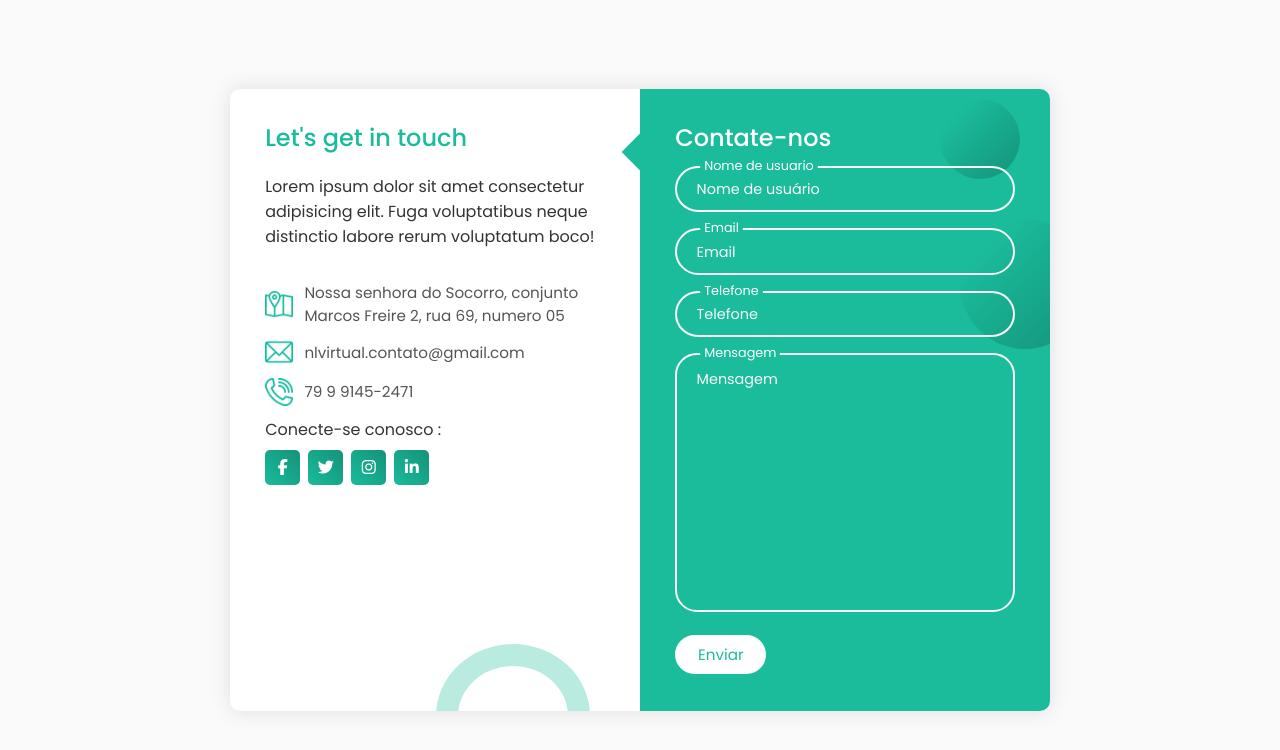
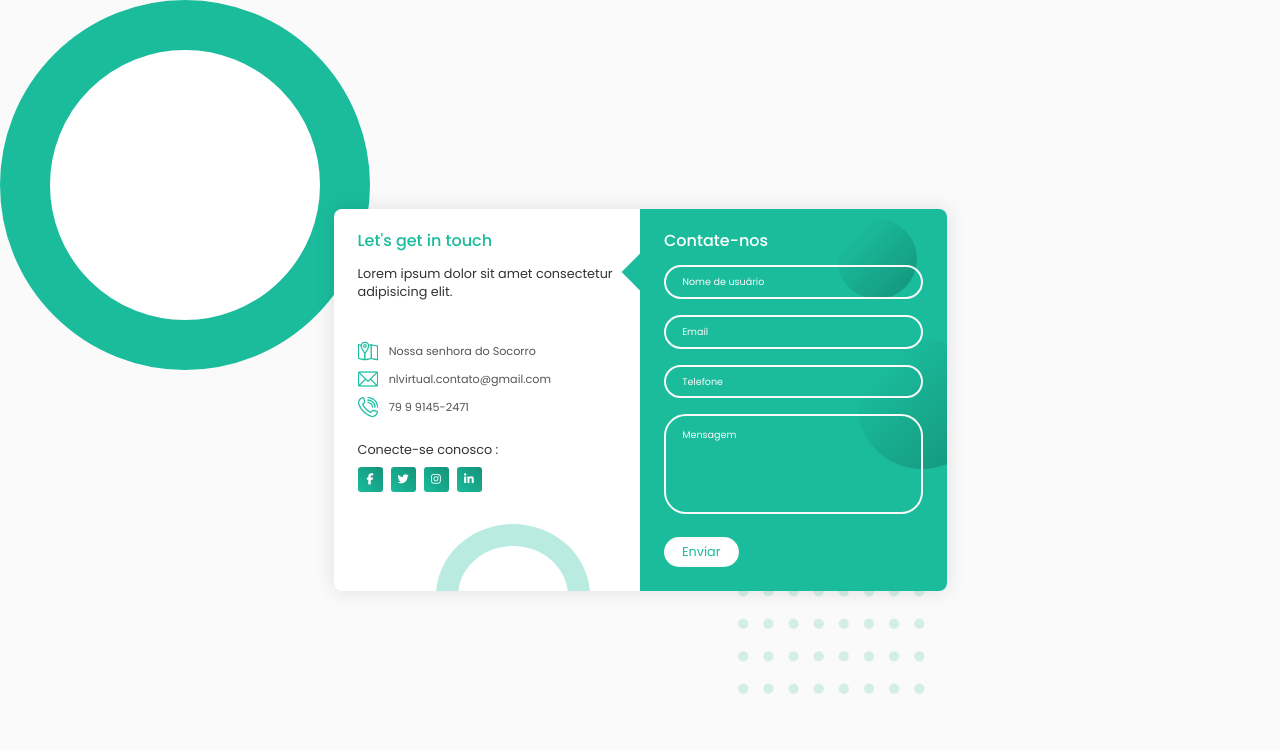
Before and after one commit to bruno-labs/formulario-bonitinho, a plain HTML site: page index.html in a window 1280 px wide. Drawn offline with Linux system fonts and the light colour scheme.

Commit message:
Ajustes finos no completos

```diff
--- a/index.html
+++ b/index.html
@@ -16,13 +16,13 @@
                 <div class="contact-info">
                     <h3 class="title">Let's get in touch</h3>
                     <p class="text">
-                        Lorem ipsum dolor sit amet consectetur adipisicing elit. Fuga voluptatibus neque distinctio labore rerum voluptatum boco!
+                        Lorem ipsum dolor sit amet consectetur adipisicing elit.
                     </p>
 
                     <div class="info">
                         <div class="information">
                             <img src="./img/location.png" alt="icone de localização/" srcset="" class="icon">
-                            <p>Nossa senhora do Socorro, conjunto Marcos Freire 2, rua 69, numero 05</p>
+                            <p>Nossa senhora do Socorro</p>
                         </div>
                         <div class="information">
                             <img src="./img/email.png" alt="icone de email" class="icon">
@@ -76,7 +76,7 @@
                         </div>
                         <div class="input-container textarea">
                             <textarea name="message" id="text-message" cols="30" rows="10" class="input"></textarea>
-                            <label for="message" id="label-message">Mensagem</label>
+                            <label for="message"  id="title-message">Mensagem</label>
                             <span class="input-title-span">Mensagem</span>
                         </div>
                         <input type="submit" value="Enviar" class="button" id="button">
--- a/style.css
+++ b/style.css
@@ -6,6 +6,10 @@
     box-sizing: border-box;
 }
 
+main{
+    width: 100%;
+    min-height: 100vh;
+}
 main, input, textarea {
     font-family: "Poppins", sans-serif;
 }
@@ -13,7 +17,7 @@ main, input, textarea {
 
 .container{
     position: relative;
-    width: 100%;
+    width: 100vw;
     min-height: 100vh;
     padding: 2rem;
     background-color: #fafafa;
@@ -21,13 +25,17 @@ main, input, textarea {
     display: flex;
     align-items: center;
     justify-content: center;
+
 }
+
+
 
 .form{
     width: 100%;
-    max-width: 820px;
+    max-width: 613px;
     background-color: #fff;
-    border-radius: 10px;
+    border-radius: 8px;
+    padding: 0;
     box-shadow: 0 0 20px 1px rgba(0, 0, 0, 0.1);
     z-index: 1000;
     overflow: hidden;
@@ -38,6 +46,7 @@ main, input, textarea {
 .contact-form {
     background-color: #1abc9c;
     position: relative;
+    padding: 0;
 }
 
 .circle{
@@ -74,12 +83,12 @@ main, input, textarea {
 }
 
 .icon{
-    width: 28px;
+    width: 20px;
     margin-right: 0.7rem;
 }
 
 form {
-    padding: 2.3rem 2.2rem;
+    padding: 1.5rem 1.5rem;
     z-index: 10;
     overflow: hidden;
     position: relative;
@@ -88,7 +97,7 @@ form {
 .title {
     color: #fff;
     font-weight: 500;
-    font-size: 1.5rem;
+    font-size: 1rem;
     line-height: 1;
     margin-bottom: 0.7rem;
 }
@@ -103,10 +112,10 @@ form {
     outline: none;
     border: 2px solid #fafafa;
     background: none;
-    padding: 0.6rem 1.2rem;
+    padding: 0.4rem 0.8rem;
     color: #fff;
     font-weight: 500;
-    font-size: 0.95rem;
+    font-size: 0.7rem;
     letter-spacing: 0.5px;
     border-radius: 25px;
     transition: 0.3s;
@@ -114,7 +123,7 @@ form {
 
 #text-message{
     padding: 0.8rem 1.2rem;
-    min-height: 150px;
+    height: 100px;
     border-radius: 22px;
     resize: none;
     overflow-y: auto;
@@ -125,25 +134,24 @@ form {
     top: 50%;
     left: 15px;
     transform: translateY(-50%);
-    padding: 0 0.4rem;
+    padding: 0.2rem;
+    border-radius: 5px;
     color: #fafafa;
-    font-size: 0.9rem;
+    background-color: #1abc9c;
+    font-size: 0.6rem;
     font-weight: 400;
     pointer-events: none;
     z-index: 1000;
     transition: 0.5s;
 }
 
-#label-message{
-    top: 1rem;
-    transform: translateY(0);
-}
+
 
 .button{
-    padding: 0.6rem 1.3rem;
+    padding: 0.4rem 1rem;
     background-color: #fff;
     border: 2px solid #fafafa;
-    font-size: 0.95rem;
+    font-size: 0.8rem;
     color: #1abc9c;
     line-height: 1;
     border-radius: 25px;
@@ -164,48 +172,31 @@ form {
     top: 0;
     left: 25px;
     transform: translateY(-50%);
-    font-size: 0.8rem;
-    padding: 0 0.4rem;
-    color:#fff;
+    font-size: 0.6rem;
+    padding: 0 0.1rem;
+    color: transparent;
     pointer-events: none;
     z-index: 500;
     padding: 0px 4px;
-    background-color: #1abc9c;
-
     border-radius: 10px;
 }
 
-/*
-    o que vem a seguir é desnecessario !
-    isso só serve para dar a ilusão de preenchimento do titulo na animação de subir para que a linha do input não fique muito perto do titulo.
-    pode ser resolvido com um padding e backgound no span.
+#title-message{
+    position: absolute;
+    top: 20px;
+}
 
-*/
-.input-title-span:before,
-.input-title-span:after{
-    content: "";
-    position: absolute;
-    width: 10%;
-    opacity: 1;
-    transition: 0.3s;
-    height: 5px;
-    background-color: transparent;
-    top: 50%;
+.input-container.focus #title-message{
+    top: 0;
+    left: 25px;
     transform: translateY(-50%);
 }
 
-.input-title-span:before{
-    left: 50%;
-}
-.input-title-span:after{
-    right: 50%;
-}
-
-.input-container .focus label{
+.input-container.focus label{
     top: 0;
     transform: translateY(-50%);
     left: 25px;
-    font-size: 0.8rem;
+    font-size: 0.6rem;
 }
 
 .input-container.focus span::before,
@@ -215,7 +206,7 @@ form {
 }
 
 .contact-info{
-    padding: 2.3rem 2.2rem;
+    padding: 1.5rem 1.5rem;
     position: relative;
 
 }
@@ -226,40 +217,55 @@ form {
 
 .text{
     color: #333;
-    margin: 1.5rem 0 2rem 0;
+    margin: 1rem 0 1rem 0;
+    font-size: 0.8rem;
+}
+
+.info{
+    padding: 1rem 0 1rem 0;
 }
 
 .information{
     display: flex;
     color: #555;
-    margin: 0.7rem 0;
+    margin: 0.5rem 0;
     align-items: center;
     font-size: 0.95rem;
+}
+.information p{
+    font-size: 0.7rem;
 }
 
 /* a classe icon ja foi tratada mais acima */
 
 .social-media p{
     color: #333;
+    font-size: 0.8rem;
 }
 .social-icons{
     display: flex;
     margin-top: 0.5rem;
 }
 .social-icons a{
-    width: 35px;
-    height: 35px;
-    border-radius: 5px;
+    width: 25px;
+    height: 25px;
+    border-radius: 3px;
     background: linear-gradient(45deg, #1abc9c, #149279);
     color: #fff;
-    text-align: center;
-    line-height: 35px;
+    display: flex;
+    align-items: center;
+    justify-content: center;
+    text-decoration: none;
     margin-right: 0.5rem;
     transition: 0.3s;
 }
 
 .social-icons a:hover{
     transform: scale(1.15);
+}
+
+.social-icons a i{
+    font-size: 0.7rem;
 }
 
 .contact-info:before{
@@ -277,32 +283,24 @@ form {
 .square{
     position: absolute;
     height: 400px;
-    top: 50px;
-    left: 50px;
+    top: 250px;
+    left: 400px;
     transform: translate(181%, 11%);
     opacity: 0.2;
 }
 
 .big-circle{
     position: absolute;
-    width: 500px;
+    width: 370px;
+    height: 370px;
     border-radius: 50%;
-    background: linear-gradient(to bottom, #1cd4af, #159b80);
-    bottom: 50%;
-    right: 50%;
-    transform: translate(-40%, 38%);
+    border: 50px solid #1abc9c;
+    background-color: #fff;
+    top: 0;
+    left: 0;
+
 }
 
-.big-circle:after{
-    content: "";
-    position: absolute;
-    width: 360px;
-    height: 360px;
-    background-color: #fafafa;
-    border-radius: 50%;
-    top: calc(50% - 180px);
-    left: calc(50% - 180px);
-}
 
 @media (max-width: 850px){
     .form{
```
